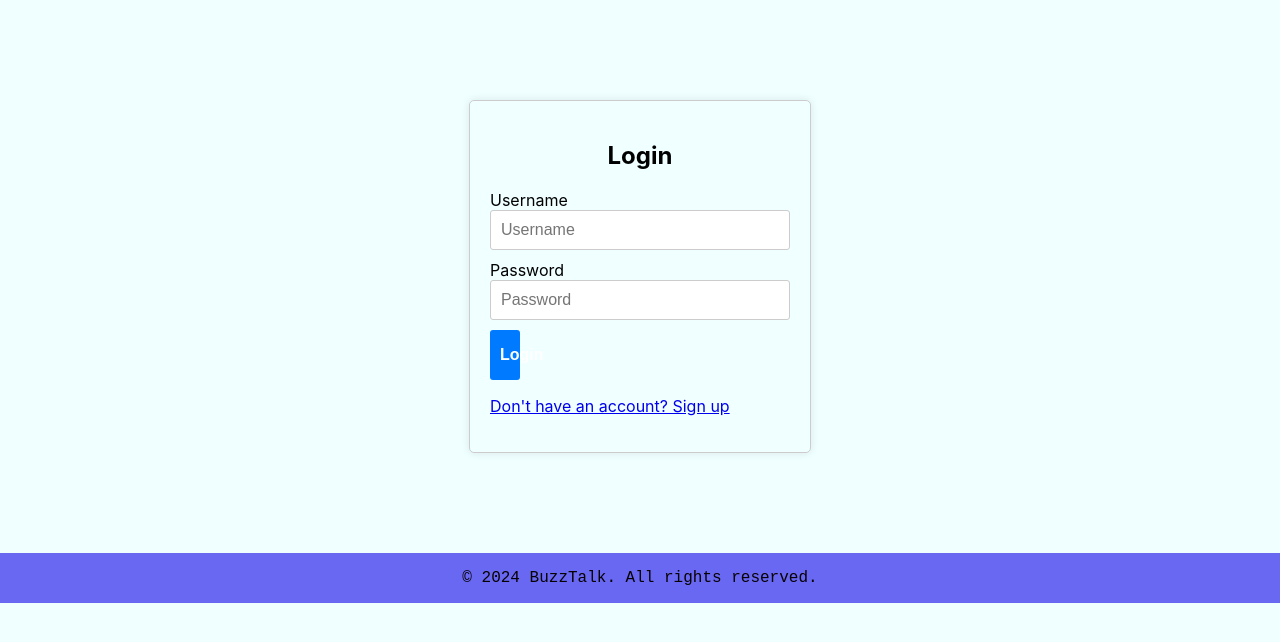
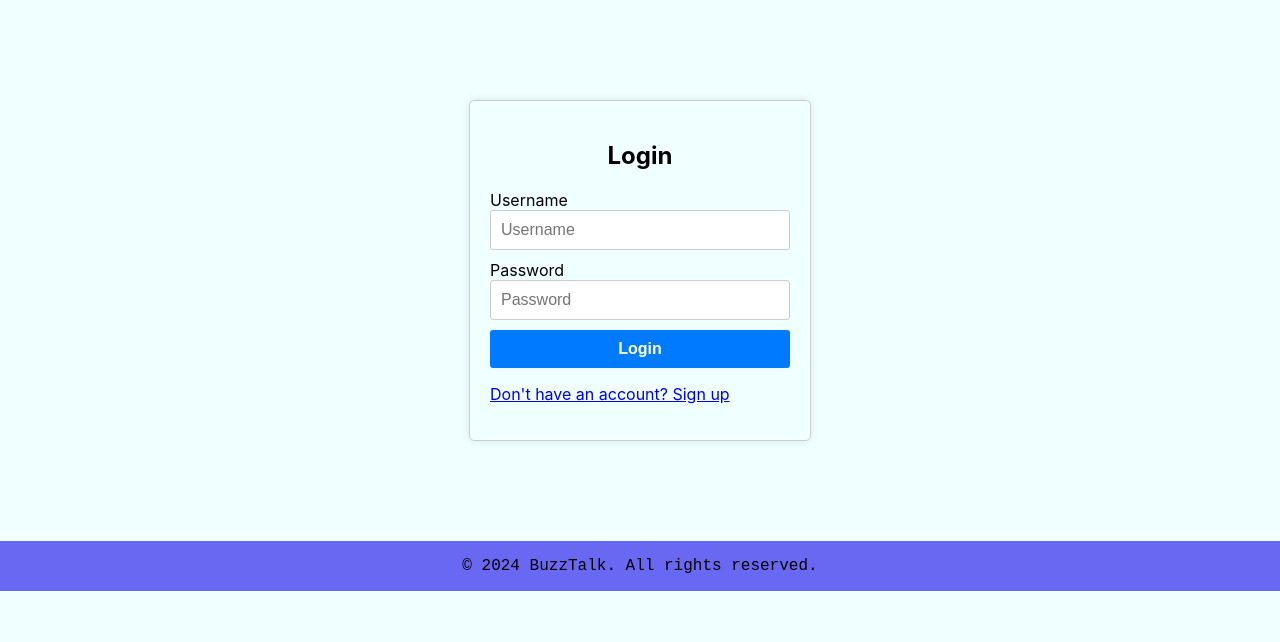
Before and after one commit to Marinus12/BuzzTalk-Chat_App, a React (Create React App) app: page /login in a window 1280 px wide. Shown: the top 642 px of the page. Built offline with nearby package versions, Linux system fonts and the light colour scheme.

Commit message:
Edits on button

```diff
--- a/src/components/Loginpage/Loginpage.css
+++ b/src/components/Loginpage/Loginpage.css
@@ -34,6 +34,8 @@
     border: none;
     border-radius: 3px;
     cursor: pointer;
+    height: auto;
+    width: auto;
 }
 
 .error {
--- a/src/components/Registerpage/Registerpage.css
+++ b/src/components/Registerpage/Registerpage.css
@@ -55,6 +55,8 @@
     border: none;
     border-radius: 3px;
     cursor: pointer;
+    height: auto;
+    width: auto;
 }
 
 .error {
```
